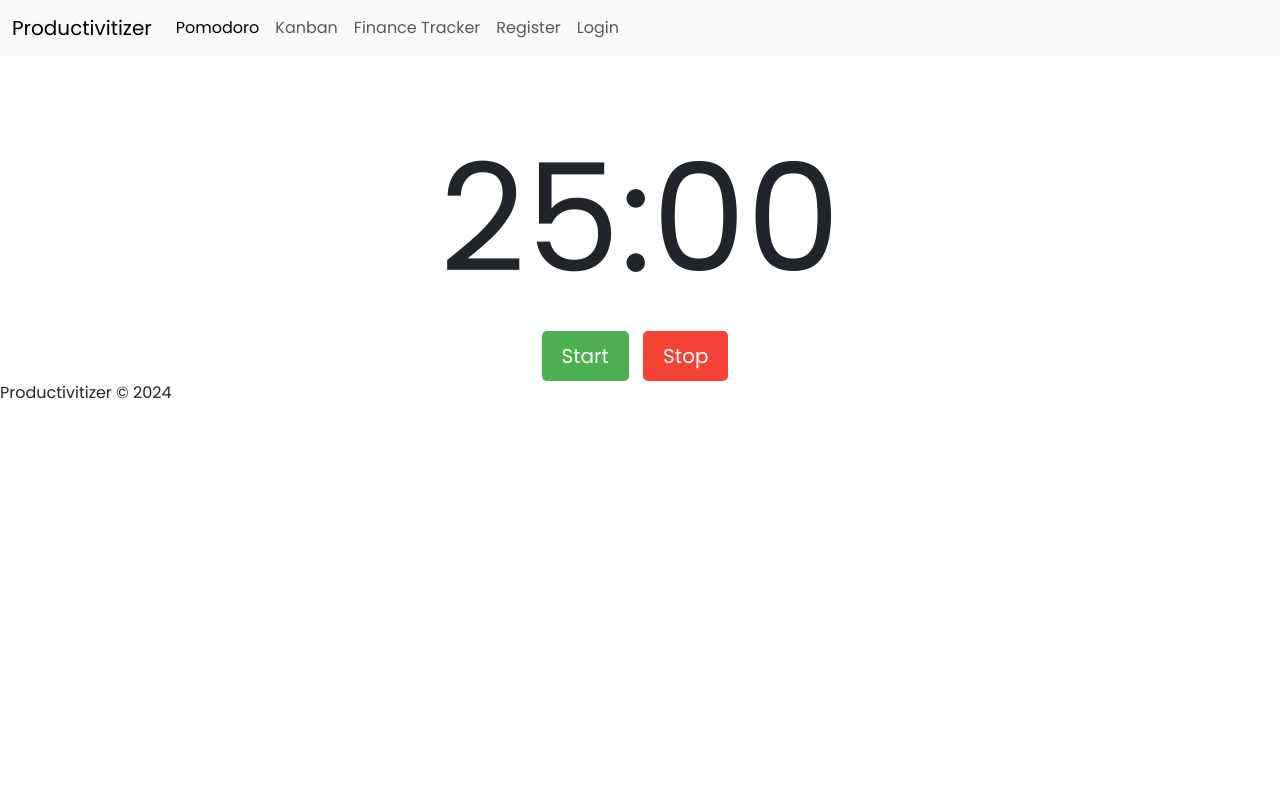
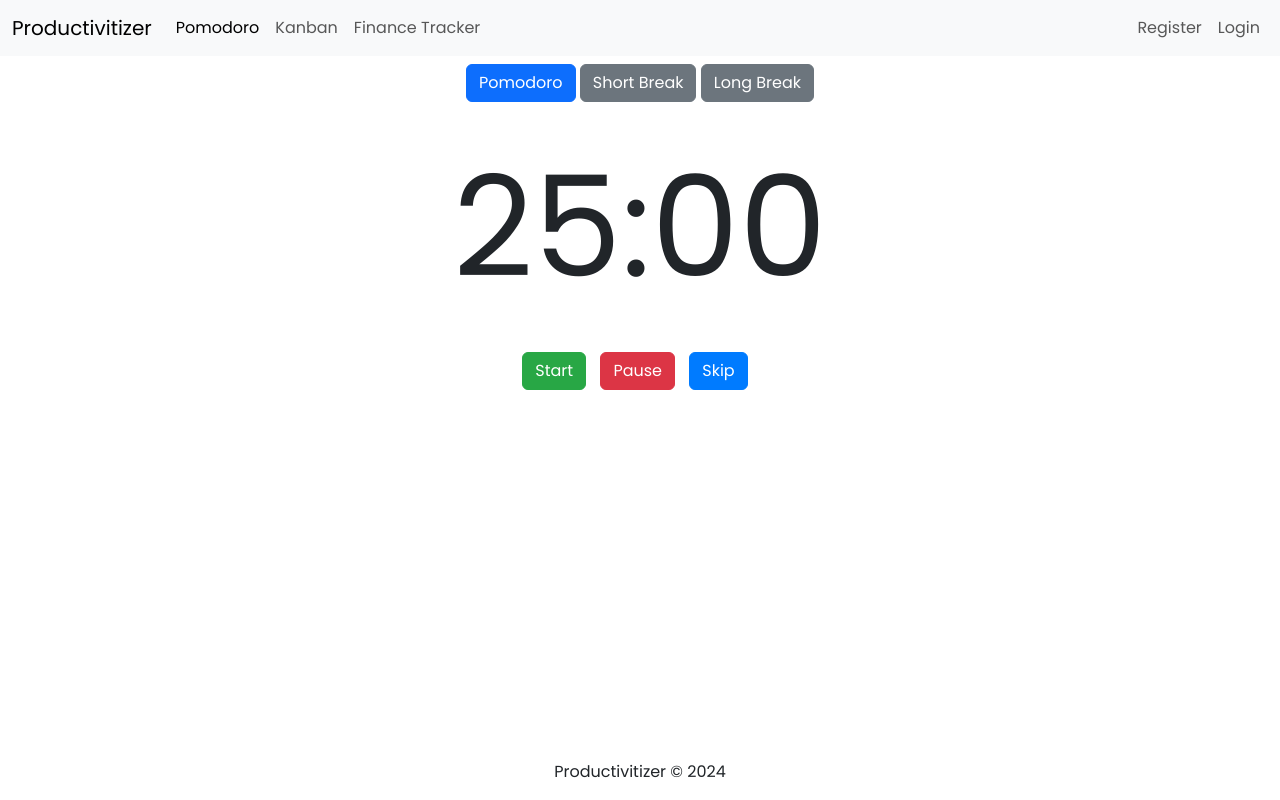
Before and after one commit to SagidanovBakhtiyar/productivitizer, a Flask app: page /pomodoro in a window 1280 px wide. Run offline with Flask 3, Linux system fonts and the light colour scheme.

Commit message:
pomodoro logic and style implemented

```diff
--- /dev/null
+++ b/productivitizer/static/css/pomodoro.css
@@ -0,0 +1,34 @@
+#modes {
+    text-align: center;
+    margin-bottom: 20px;
+}
+
+#timer {
+    font-size: 140px;
+    text-align: center;
+    user-select: none;
+    margin-bottom: 20px;
+}
+
+#controls {
+    text-align: center;
+}
+
+.timer-control {
+    margin-right: 10px;
+}
+
+.start {
+    background-color: #28a745;
+    border-color: #28a745;
+}
+
+.pause {
+    background-color: #dc3545;
+    border-color: #dc3545;
+}
+
+.skip {
+    background-color: #007bff;
+    border-color: #007bff;
+}
--- a/productivitizer/static/css/style.css
+++ b/productivitizer/static/css/style.css
@@ -2,53 +2,17 @@
     font-family: 'Poppins', sans-serif;
 }
 
-/* Pomodoro CSS */
-
-/* Timer Display */
-.timer-display {
-    text-align: center;
-    margin-top: 50px;
+/* Base css */
+body {
+    display: flex;
+    flex-direction: column;
+    min-height: 100vh;
 }
 
-.timer-display .timer {
-    font-size: 150px;
-    margin: 0;
+.wrapper {
+    flex: 1;
 }
 
-/* Center the buttons */
-.button-container {
+footer {
     text-align: center;
 }
-
-/* Start and Stop Buttons */
-.start-button, .stop-button {
-    display: inline-block;
-    margin-right: 10px;
-}
-
-.start-button button, .stop-button button {
-    font-size: 20px;
-    padding: 10px 20px;
-    border: none;
-    border-radius: 5px;
-    cursor: pointer;
-    transition: background-color 0.3s;
-}
-
-.start-button button {
-    background-color: #4CAF50;
-    color: white;
-}
-
-.start-button button:hover {
-    background-color: #45a049;
-}
-
-.stop-button button {
-    background-color: #f44336;
-    color: white;
-}
-
-.stop-button button:hover {
-    background-color: #d32f2f;
-}
--- a/productivitizer/static/js/pomodoro.js
+++ b/productivitizer/static/js/pomodoro.js
@@ -1,50 +1,104 @@
-// Pomodoro functionality
+// Declaring global variable
+var time = 25 * 60;
+var timerInterval;
+var currentMode = "pomodoro";
+var MODES = {
+    pomodoro: 25,
+    short: 5,
+    long: 15,
+}
+var totalBreaks = 0;
+
+// Pomodoro modes
+document.querySelectorAll("#modes button")
+    .forEach(button => {
+        button.addEventListener('click', handleModeButtons)
+    });
 
 
-// Set variables
-let timerDisplay = document.querySelector('.timer');
-let startButton = document.querySelector('.start-button');
-let stopButton = document.querySelector('.stop-button');
+function handleModeButtons(event) {
+    switchMode(event.target.dataset.modeId);
+}
 
+function updateControlButtons(isrunning) {
+    var start_button = document.querySelector(".timer-control.start");
+    var pause_button = document.querySelector(".timer-control.pause");
 
-//
-
-let PomodoroTimer = {
-    // Set variables
-    timeLeft: 25 * 60,
-    session: 0,
-    intervalId: null,
-
-    // Updating the display
-    updateTimer: function() {
-        if (this.timeLeft === 0){
-            this.session++;
-            // Long break
-            if (this.session === 4) {
-                this.timeLeft = 15 * 60;
-                this.session = 0;
-            } else {
-                this.timeLeft = 5 * 60;
-            }
-        } else {
-            this.timeLeft--;
-            let minutes =  Math.floor(this.timeLeft / 60);
-            let seconds = this.timeLeft % 60;
-            timerDisplay.textContent = `${minutes}:${seconds < 10 ? '0' : ''}${seconds}`;
-        }
-    },
-
-    // Start timer
-    startTimer: function() {
-        this.intervalId = setInterval(this.updateTimer.bind(this), 1000);
-    },
-
-    // Stop timer
-    stopTimer: function() {
-        clearInterval(this.intervalId);
+    if(isrunning) {
+        start_button.disabled = true;
+        pause_button.disabled = false;
+    } else {
+        start_button.disabled = false;
+        pause_button.disabled = true;
     }
 }
 
+function updateButtonStyles() {
+    // Remove active class from all buttons
+    document.querySelectorAll("#modes button").forEach(button => {
+        button.classList.remove('active');
+    });
+    // Add active class to the button corresponding to the current mode
+    document.querySelector(`#modes button[data-mode-id="${currentMode}"]`).classList.add('active');
+}
 
-startButton.addEventListener('click', () => PomodoroTimer.startTimer());
-stopButton.addEventListener('click', () => PomodoroTimer.stopTimer());
+function switchMode(mode) {
+    currentMode = mode;
+    resetTimer();
+    updateButtonStyles()
+}
+
+// Start timer takes updateTimer function and execute it every second
+function startTimer() {
+    timerInterval = setInterval(updateTimer, 1000);
+    updateControlButtons(true);
+}
+
+
+// Stup the timer
+function pauseTimer() {
+    clearInterval(timerInterval);
+    updateControlButtons(false);
+}
+
+
+// updateTimer function decriments and prints time to console
+function updateTimer() {
+    var minutes = Math.floor(time / 60);
+    var seconds = time % 60;
+
+    minutes = minutes < 10 ? "0" + minutes : minutes;
+    seconds = seconds < 10 ? "0" + seconds : seconds;
+
+    document.getElementById("timer").textContent = minutes + ":" + seconds;
+
+    if(time <= 0) {
+        pauseTimer();
+        alert("Time's up!");
+        nextMode();
+        resetTimer();
+    }
+    time -= 1;
+}
+
+
+// Next mode function implementation
+function nextMode() {
+    if(currentMode == "pomodoro") {
+        totalBreaks += 1;
+        if(totalBreaks % 4 == 0) {
+            switchMode("long");
+        } else {
+            switchMode("short");
+        }
+    } else {
+        switchMode("pomodoro")
+    }
+}
+
+function resetTimer() {
+    time = MODES[currentMode] * 60;
+    clearInterval(timerInterval);
+    updateTimer();
+    updateControlButtons(false);
+}
--- a/productivitizer/templates/auth/login.html
+++ b/productivitizer/templates/auth/login.html
@@ -11,6 +11,6 @@
         <input name="username" id="username" required>
         <label for="password">Password</label>
         <input type="password" name="password" id="password" required>
-        <button type="submit">Log in</button>
+        <button class="btn btn-primary" type="submit">Log in</button>
     </form>
 {% endblock %}
--- a/productivitizer/templates/auth/register.html
+++ b/productivitizer/templates/auth/register.html
@@ -11,6 +11,6 @@
         <input name="username" id="username" required>
         <label for="password">Password</label>
         <input type="password" name="password" id="password" required>
-        <button type="submit">Register</button>
+        <button class="btn btn-primary" type="submit">Register</button>
     </form>
 {% endblock %}
--- a/productivitizer/templates/base.html
+++ b/productivitizer/templates/base.html
@@ -5,21 +5,18 @@
     <head>
 
         <meta charset="UTF-8">
-
         <meta name="viewport" content="width=device-width, initial-scale=1.0">
-
         <link rel="stylesheet" href="{{ url_for('static', filename='css/style.css') }}">
-
         <link rel="stylesheet" href="https://fonts.googleapis.com/css?family=Poppins">
-
         <link href="https://cdn.jsdelivr.net/npm/bootstrap@5.3.3/dist/css/bootstrap.min.css" rel="stylesheet" integrity="sha384-QWTKZyjpPEjISv5WaRU9OFeRpok6YctnYmDr5pNlyT2bRjXh0JMhjY6hW+ALEwIH" crossorigin="anonymous">
         <script src="https://cdn.jsdelivr.net/npm/bootstrap@5.3.3/dist/js/bootstrap.bundle.min.js" integrity="sha384-YvpcrYf0tY3lHB60NNkmXc5s9fDVZLESaAA55NDzOxhy9GkcIdslK1eN7N6jIeHz" crossorigin="anonymous"></script>
-
         <title>{% block title %}{% endblock %}</title>
+        {% block head %}{% endblock %}
 
     </head>
 
     <body>
+
         <nav class="navbar navbar-expand-lg bg-body-tertiary">
             <div class="container-fluid">
               <a class="navbar-brand" href="#">Productivitizer</a>
@@ -31,6 +28,8 @@
                     <a class="nav-link {% if 'pomodoro' in request.path %}active{% endif %}" href="{{ url_for('pomodoro.pomodoro') }}">Pomodoro</a>
                     <a class="nav-link {% if 'kanban' in request.path %}active{% endif %}" href="#">Kanban</a>
                     <a class="nav-link {% if 'finance' in request.path %}active{% endif %}" href="#">Finance Tracker</a>
+                </div>
+                <div class="navbar-nav ms-auto">
                     {% if g.user %}
                     <a>{{ g.user['username'] }}</a>
                     <a class="nav-link {% if 'logout' in request.path %}active{% endif %}" href="{{ url_for('auth.logout') }}">Log Out</a>
@@ -54,11 +53,13 @@
             {% block main %}{% endblock %}
         </main>
 
+        <div class="wrapper"></div>
         <footer>
             <p>Productivitizer &#169; 2024</p>
         </footer>
 
         <!-- JavaScript -->
         <script src="{{ url_for('static', filename='js/script.js') }}"></script>
+        <script src="{{ url_for('static', filename='js/pomodoro.js') }}"></script>
     </body>
 </html>
--- a/productivitizer/templates/pomodoro/pomodoro.html
+++ b/productivitizer/templates/pomodoro/pomodoro.html
@@ -1,23 +1,29 @@
 {% extends 'base.html' %}
+
+{% block head %}
+<link rel="stylesheet" href="{{ url_for('static', filename='css/pomodoro.css') }}">
+{% endblock %}
 
 {% block title %}
     Pomodoro
 {% endblock %}
 
 {% block main %}
-    <div class="timer-display">
-        <span class="timer">25:00</span>
-    </div>
-    <div class="interval-container">
-        <span class="interval"></span>
-    </div>
-    <div class="button-container">
-        <div class="start-button">
-            <button type="button" class="btn btn-success">Start</button>
-        </div>
-        <div class="stop-button">
-            <button type="button" class="btn btn-danger">Stop</button>
+<div class="container">
+    <div class="row">
+        <div class="col-md-6 offset-md-3">
+            <div id="modes">
+                <button class="btn btn-primary" data-mode-id="pomodoro">Pomodoro</button>
+                <button class="btn btn-secondary" data-mode-id="short">Short Break</button>
+                <button class="btn btn-secondary" data-mode-id="long">Long Break</button>
+            </div>
+            <div id="timer">25:00</div>
+            <div id="controls">
+                <button onclick="startTimer()" class="btn btn-success timer-control start">Start</button>
+                <button onclick="pauseTimer()" class="btn btn-danger timer-control pause">Pause</button>
+                <button onclick="nextMode()" class="btn btn-primary timer-control skip">Skip</button>
+            </div>
         </div>
     </div>
-    <script src="{{ url_for('static', filename='js/pomodoro.js') }}"></script>
+</div>
 {% endblock %}
```
